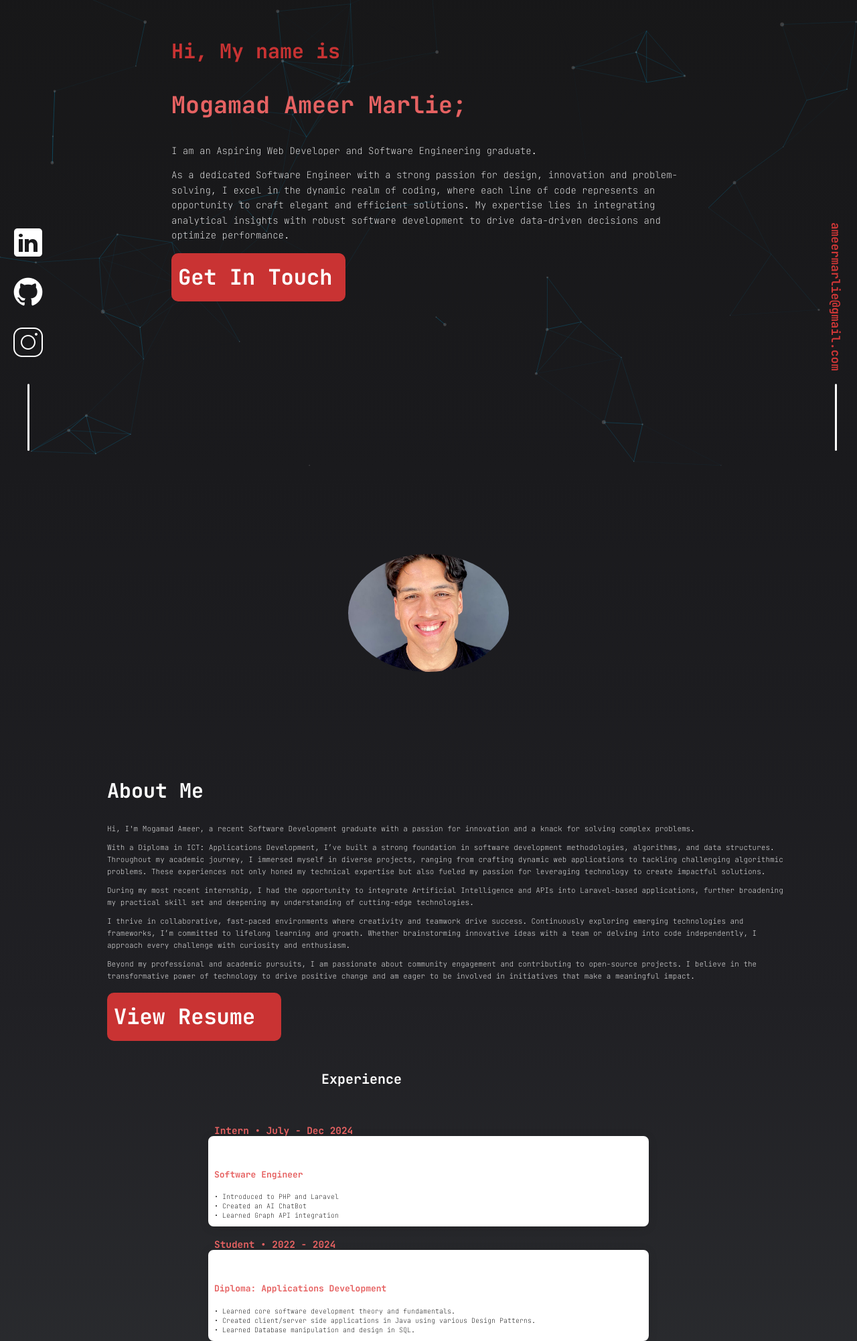
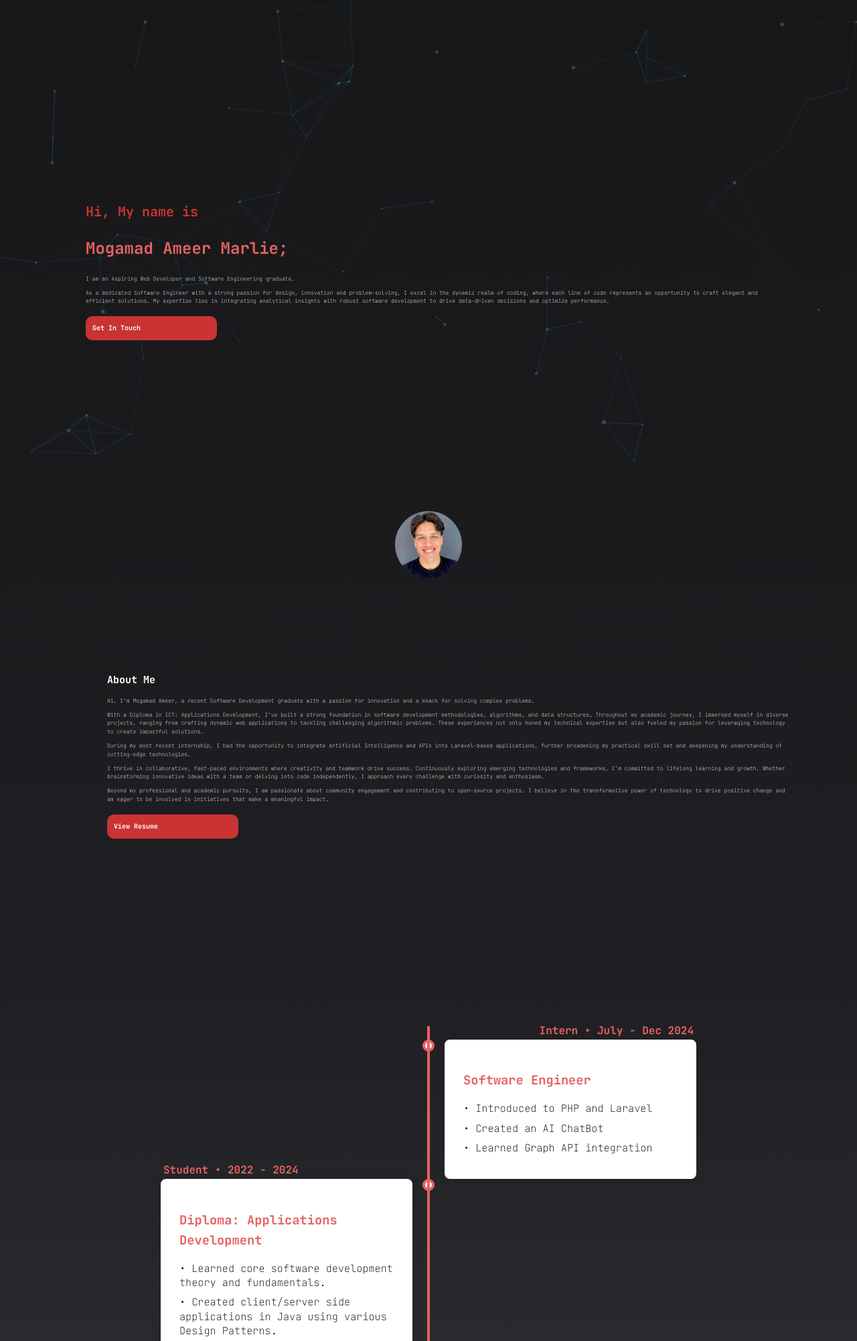
Before and after one commit to ameermarlie/DigitalPortfolio, a plain HTML site: page index.html in a window 1280 px wide. Shown: the part 101-2103 px from the top of the page at 67% size. Drawn offline with Linux system fonts and the light colour scheme.

Commit message:
Update experience.css

```diff
--- a/experience.css
+++ b/experience.css
@@ -550,11 +550,11 @@
 
 
 @media (min-width: 1024px) and (max-width:1800px){
-  .p2 p{
+   .p2 p{
     margin-top:5%;
-    font-size:10px;
-    padding-left: 5%;
-    padding-right: 5%;
+    font-size:8px;
+    padding-left: 5px;
+    padding-right: 5px;
 
 
 
@@ -583,7 +583,6 @@
     transition: opacity 0.3s ease, visibility 0.3s ease;
   }
 
-
   #skills {
     position: relative;
     display: flex;
@@ -594,18 +593,20 @@
     width: 100vw;
 
   }
-  #experience h1{
-    font-size: 20px;
+
+  .socials{
+    visibility: hidden;
   }
-
-
+  .email{
+    visibility: hidden;
+  }
   .find {
     background-color: rgb(201, 51, 51);
     border-radius: 10px;
-    width: 15rem;
+    width: rem;
     margin-top: 1rem;
     padding: 10px;
-    font-size: 32px;
+    font-size: 10px;
     font-weight: bold;
     transition: background-color 0.3s ease-in-out, color 0.3s ease-in-out;
   }
@@ -641,27 +642,27 @@
 
   .intro {
     position: absolute;
-    width: 60%;
+    width: 80%;
     height: 40%;
     background-color: rgba(0, 0, 0, 0); /* Semi-transparent black */
     z-index: 2; /* Above the animated background */
-    margin-top: 10%;
-    margin-left: 20%;
-    margin-right: 30%;
+    margin-top: 30%;
+    margin-left: 10%;
+    margin-right: 25%;
     margin-bottom: 100px;
     text-align: left;
     color: white;
   }
   .intro p{
-    font-size: 14px;
+    font-size: 8px;
   }
   .intro h1 {
     color: rgb(230, 98, 98);
-    font-size: 35px;
+    font-size: 24px;
   }
   .intro h2 {
     color: rgb(201, 51, 51);
-    font-size: 30px;
+    font-size: 20px;
   }
 
   #about {
@@ -675,24 +676,24 @@
     background: linear-gradient(to bottom, rgb(26, 26, 29), rgb(32, 32, 36));
   }
   #about h1{
-    font-size: 30px;
+    font-size: 15px;
   }
   .mePic {
     background-image: url(images/me.jpg);
     background-size: cover;
-    width: 15rem;
-    height: 20rem;
+    width: 100px;
+    height: 100px;
     border-radius: 50%;
     background-repeat: no-repeat;
     background-position: center center;
-    margin-top: 10%;
+    margin-top: 5%;
   }
   .aboutMeInfo {
     margin-bottom: 10%;
     margin-left: 5%;
     width: 80%;
     height: 30%;
-    font-size:11px;
+    font-size: 8px;
     color: white;
   }
   .gmail {
@@ -727,7 +728,7 @@
     margin-top:3%;
   }
   .project{
-    width:40%;
+    width:80%;
     margin-bottom:20px;
     height:90%;
     border-radius: 10%;;
@@ -764,8 +765,8 @@
     margin-top:10px;
     justify-content: space-around;
     align-items: center;
-    width: 80%;
-    height: 40%;
+    width: 90%;
+    height: 100%;
     box-shadow: 0 10px 20px rgba(0, 0, 0, 0.4); /* Bigger shadow */
     background-color: rgb(65, 65, 68);
     border: 4px solid rgb(160, 86, 73);
@@ -778,81 +779,25 @@
   .contS {
     position: relative;
     text-align: center;
-    width: 30%;
-    height: 30%;
+    width: 10%;
+    height: 10%;
     flex: 1 1 100px; /* Allow flexibility in width */
     max-width: 150px; /* Set a maximum width */
   }
 
 
   .skillsContainer img {
-    width: 80px;
-    height: 80px;
+    width: 100px;
+    height: 100px;
     transition: transform 0.3s ease;
   }
 
   .skillsContainer img:hover {
     transform: translateY(+8px);
   }
-  .content {
-    width: 80%;
-    margin: 0 auto;
-    margin-bottom: 35px;
-    height:5%;
-    padding:5px;
-  }
-  .content h3{
-    font-size: 13px;
-
-  }
-  .content:hover {
-    padding: 0rem;
-  }
-
-.details p {
-  margin: 0rem 0;
-  font-size: 10px;
 
 }
 
-.content::before {
-  content: attr(data-level) " • " attr(data-date);
-  position: relative;
-  top: -30px;
-  font-weight: bold;
-  color: var(--primary-color);
-  white-space: nowrap;
-}
-
-
-
-  .ladder::before {
-    visibility: hidden;
-    left: 20px;
-  }
-
-  .dot {
-    visibility: hidden;
-    left: 20px;
-  }
-
-  .content::before {
-    top: -30px;
-    left: 0 !important;
-    right: auto !important;
-    font-size: 0.9rem;
-  }
-  .excontainer {
-
-    width: 70%;
-
-  }
-  .excontainer h1{
-    font-size: 10px;
-    margin-left:30%;
-  }
-
-}
 
 @media (max-width: 1024px) and (max-height:600px){
 
```
